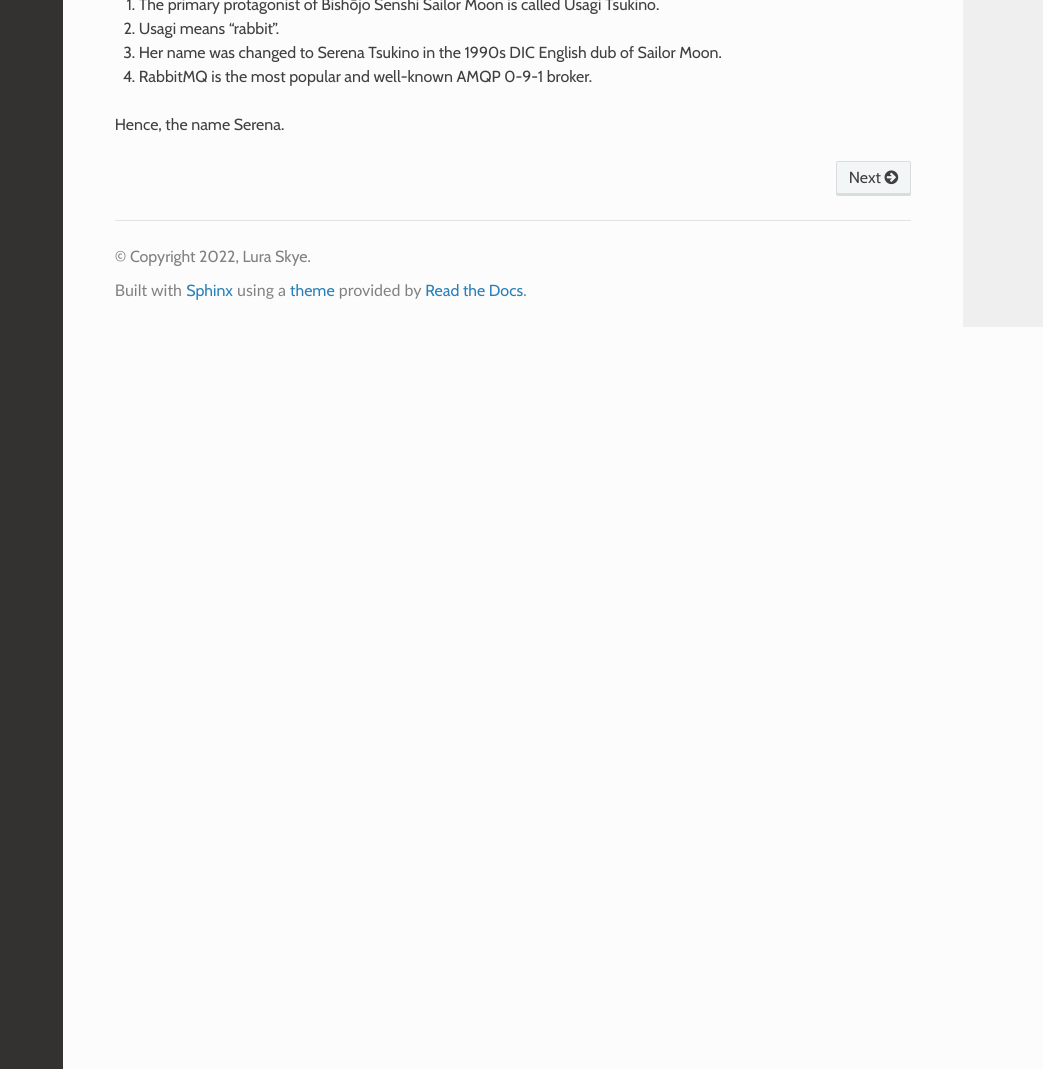
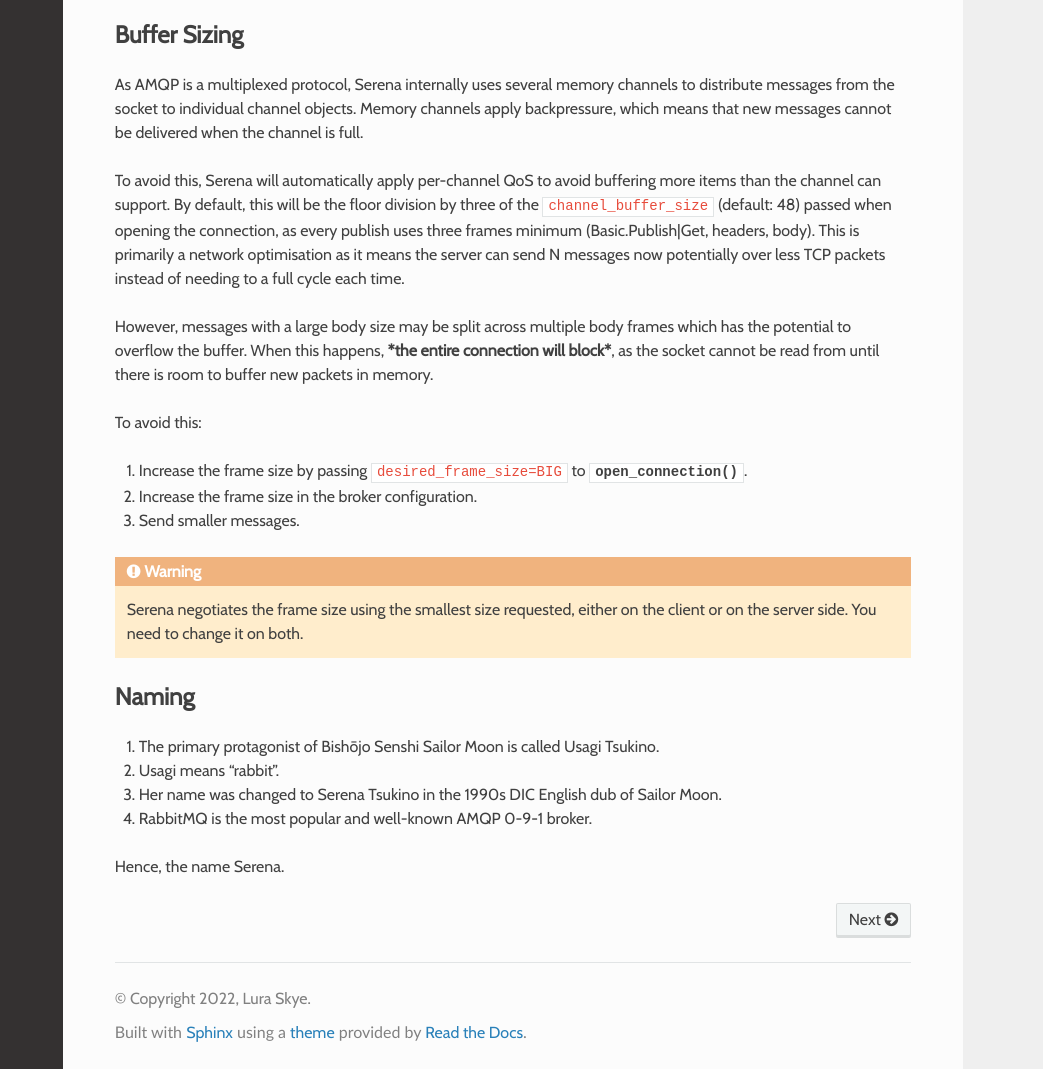
Before and after one commit to Fuyukai/serena, a Sphinx documentation site: the page built from docs/index.rst, in a window 1280 px wide and 1400 px high, scrolled down 1878 px, cut to the strip 331-1400 px from the top of the window. Shown: the whole strip, without its empty margins (237-1280 px from the left). Built offline with Sphinx 7.4.7 and the Read the Docs theme 2.0.0, drawn with Linux system fonts in a browser that asks for light colours; some web fonts are replaced; some of the changed text lies outside the part shown.

Commit message:
Update docs.

```diff
--- a/docs/api.rst
+++ b/docs/api.rst
@@ -7,6 +7,9 @@ These are API docs for the public-facing parts of Serena.
 
 Connection API
 --------------
+
+.. autofunction:: serena.open_connection
+    :async-with:
 
 .. autoclass:: serena.AMQPConnection
     :members:
@@ -21,3 +24,4 @@ Message API
 -----------
 
 .. autoclass:: serena.AMQPMessage
+    :members:
--- a/docs/index.rst
+++ b/docs/index.rst
@@ -22,6 +22,9 @@ Requirements
 
 2. Serena is primarily tested against RabbitMQ, but any broker that supports the `errata`_ version
    of AMQP is supported.
+
+3. The AMQP server must support *publisher confirms*. (RabbitMQ does support this.)
+
 
 Installation
 ------------
@@ -94,6 +94,38 @@ Some other errors may be raised for programming errors, such as:
     :members:
 
 
+Buffer Sizing
+-------------
+
+As AMQP is a multiplexed protocol, Serena internally uses several memory channels to distribute
+messages from the socket to individual channel objects. Memory channels apply backpressure, which
+means that new messages cannot be delivered when the channel is full.
+
+To avoid this, Serena will automatically apply per-channel QoS to avoid buffering more items than
+the channel can support. By default, this will be the floor division by three of the
+``channel_buffer_size`` (default: 48) passed when opening the connection, as every publish uses
+three frames minimum (Basic.Publish|Get, headers, body). This is primarily a network optimisation
+as it means the server can send N messages now potentially over less TCP packets instead of needing
+to a full cycle each time.
+
+However, messages with a large body size may be split across multiple body frames which has the
+potential to overflow the buffer. When this happens, ***the entire connection will block***, as
+the socket cannot be read from until there is room to buffer new packets in memory.
+
+To avoid this:
+
+1. Increase the frame size by passing ``desired_frame_size=BIG`` to :meth:`.open_connection`.
+
+2. Increase the frame size in the broker configuration.
+
+3. Send smaller messages.
+
+.. warning::
+
+    Serena negotiates the frame size using the smallest size requested, either on the client or on
+    the server side. You need to change it on both.
+
+
 Naming
 ------
 
```
Also changed, not shown: other parts of docs/index.rst (+1 -4 lines), 1 other file.
